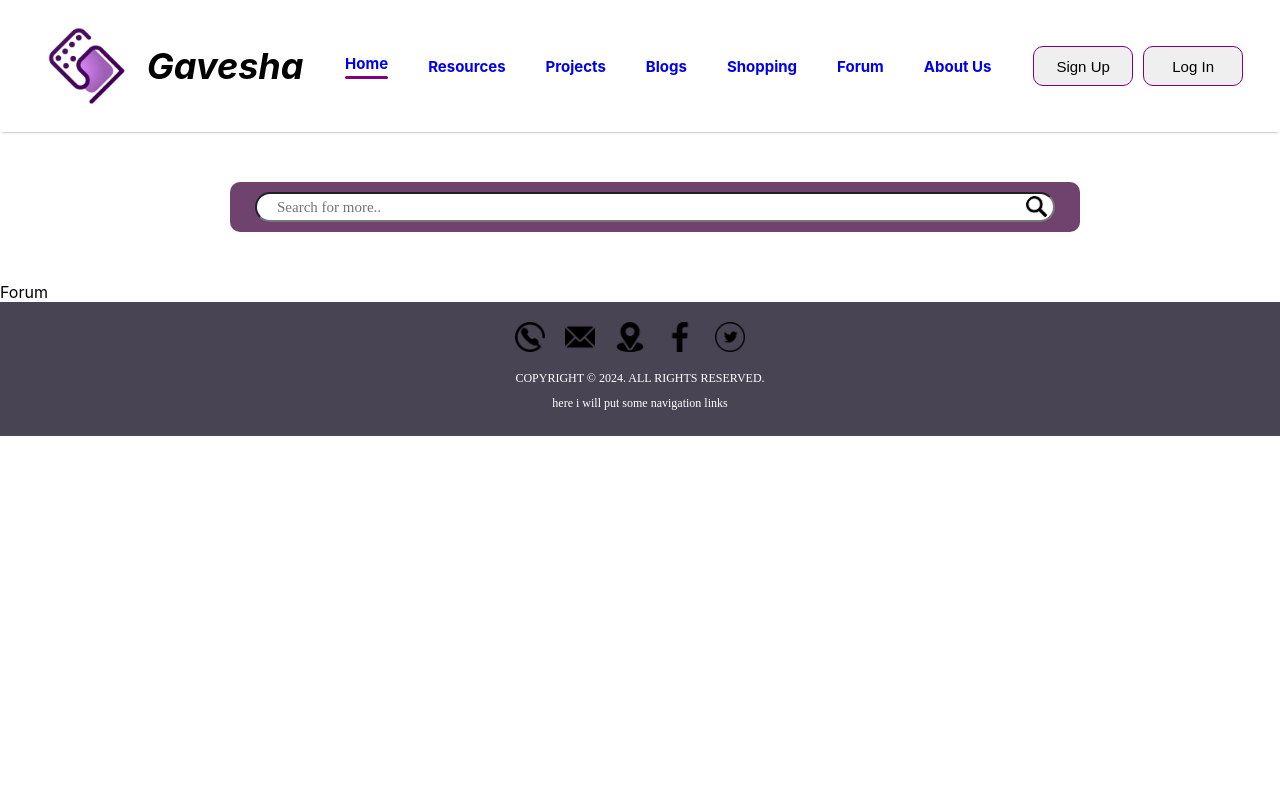
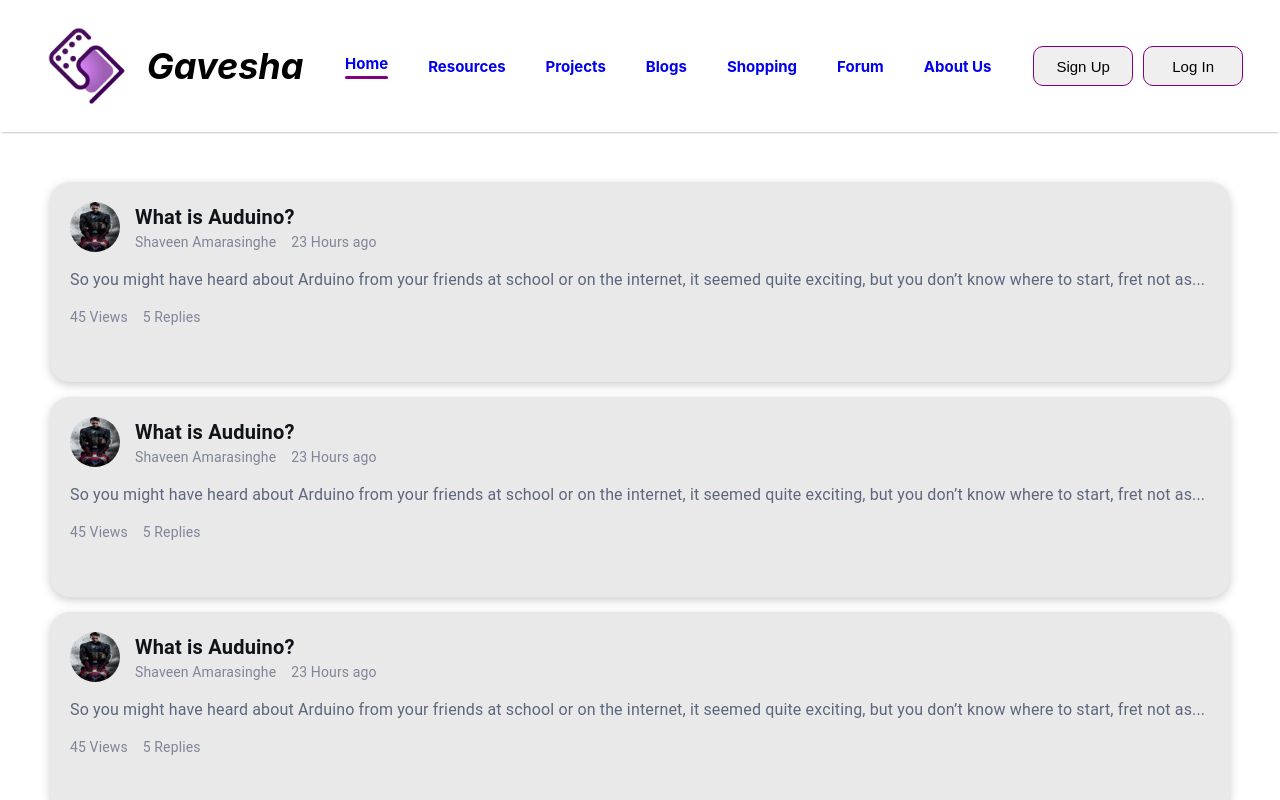
Before and after one commit to janani101110/Trivia-App, a React (Create React App) app: page /forum in a window 1280 px wide. Shown: the top 800 px of the page. Built offline with nearby package versions, Linux system fonts and the light colour scheme.

Commit message:
Card box completed

```diff
--- a/package.json
+++ b/package.json
@@ -3,6 +3,9 @@
   "version": "0.1.0",
   "private": true,
   "dependencies": {
+    "@emotion/react": "^11.11.3",
+    "@emotion/styled": "^11.11.0",
+    "@mui/material": "^5.15.6",
     "@testing-library/jest-dom": "^5.17.0",
     "@testing-library/react": "^13.4.0",
     "@testing-library/user-event": "^13.5.0",
--- a/src/App.js
+++ b/src/App.js
@@ -1,18 +1,18 @@
 
 import './App.css';
 import {Navbar} from './Component/Navbar/Navbar';
-import {Search} from './Component/Search/Search';
+// import {Search} from './Component/Search/Search';
 import { BrowserRouter,Routes,Route } from 'react-router-dom';
 import {Home} from './Pages/Home';
 import {Resources} from './Pages/Resources/Resources';
-import {Sensors} from './Pages/Resources/Sensors';
+import {Sensors} from './Pages/Sensors';
 import {Projects} from './Pages/Projects';
-import {Blogs} from './Pages/Blogs';
+// import {Blogs} from './Pages/Blog/blog';
 import {Shopping} from './Pages/Shopping';
-import {Forum} from './Pages/Forum';
+import {Forum} from './Pages/Forums/Forum'
 import {AboutUs} from './Pages/AboutUs';
-import {LogIn} from './Pages/LogIn';
-import {SignUp} from './Pages/SignUp';
+// import {LogIn} from './Pages/LogIn';
+// import {SignUp} from './Pages/SignUp';
 import {Footer} from './Component/Footer/Footer';
 
 function App() {
@@ -20,18 +20,19 @@ function App() {
     <div>
       <BrowserRouter>
       <Navbar/>
-      <Search/>
+
       <Routes>
           <Route path='/home'element={<Home/>}/>
           <Route path='/resources'element={<Resources/>}/>
-            <Route path='/sensors' element={<Sensors/>}/>
+          <Route path='/sensors' element={<Sensors/>}/>
           <Route path='/projects'element={<Projects/>}/>
-          <Route path='/blogs'element={<Blogs/>}/>
           <Route path='/shopping'element={<Shopping/>}/>
-          <Route path='/forum'element={<Forum/>}/>
+
+          <Route path='/forum' element={<Forum/>}/>
+
           <Route path='/aboutus'element={<AboutUs/>}/>
-          <Route path='/signup'element={<SignUp/>}/>
-          <Route path='/login'element={<LogIn/>}/>
+
+
       </Routes>
       <Footer/>
       </BrowserRouter>
--- /dev/null
+++ b/src/Component/QuestionCard/QuestionCard.jsx
@@ -0,0 +1,50 @@
+import React from 'react'
+import  './styles.css';
+import { Box, Typography} from '@mui/material';
+import { blue } from '@mui/material/colors';
+
+function QuestionCard() {
+  return (
+    <Box className='cardBox'>
+        <Box sx={{  display: 'flex', flex: 1,marginBottom:'15px' }}>
+            <Box className='proPicFrame'>
+               <img src={require('../Assets/forum/OIP.jpeg')} className='proImg'/>
+            </Box>
+            <Box >
+                <Typography
+                    sx={{
+                        fontSize:20,
+                        fontWeight :'bold',
+                        color:' #101318',
+
+                        }}>
+                        What is Auduino?</Typography>
+
+                <Box sx={{  display: 'flex', flex: 1, }}>
+
+                    <Typography sx={{fontSize:14 , fontWeight:'400', color: '#7E8597' , marginRight:'15px'}}>Shaveen Amarasinghe</Typography>
+                    <Typography sx={{fontSize:14 , fontWeight:'400', color: '#7E8597'}}>23 Hours ago</Typography>
+
+                </Box>
+            </Box>
+        </Box>
+
+        <Box sx={{ marginBottom:'15px'}}>
+           <Typography sx={{ fontSize:16,fontWeight:'400',color:'#5C677D'}}>So you might have heard about Arduino from your friends at school or on the internet, it seemed quite exciting, but you don’t know where to start, fret not as...</Typography>
+        </Box>
+
+        <Box sx={{display:'flex', flex:1,}}>
+            <Typography sx={{fontSize:14 , fontWeight:'400', color: '#7E8597', marginRight:'15px'}}>
+            45 Views
+            </Typography>
+
+
+            <Typography sx={{fontSize:14 , fontWeight:'400', color: '#7E8597'}}>
+            5 Replies
+            </Typography>
+        </Box>
+    </Box>
+  )
+}
+
+export default QuestionCard
--- /dev/null
+++ b/src/Component/QuestionCard/styles.css
@@ -0,0 +1,36 @@
+.cardBox{
+    box-shadow: 0px 3px 10px rgba(0,0,0,0.2);
+    height: 200px;
+    background-color: #E9E9E9;
+    border-radius: 20px;
+    padding: 20px;
+    cursor: pointer;
+    margin-bottom: 15px;
+}
+.cardBox:hover{
+    opacity: 0.8;
+}
+.cardBox:active{
+    opacity: 0.6;
+}
+.proPicFrame{
+    height: 50px;
+    width: 50px;
+    border-radius: 100px;
+    background-color: red;
+    overflow: hidden;
+    margin-right: 15px;
+}
+
+.proImg{
+    height: 100%;
+    width: 100%;
+
+
+}
+
+.title{
+    font-size: 20px;
+    font-weight: 700;
+    color: #101318;
+}
--- a/src/Pages/Forum.jsx
+++ /dev/null
@@ -1,7 +0,0 @@
-import React from 'react'
-
-export const Forum = () => {
-  return (
-    <div>Forum</div>
-  )
-}
--- /dev/null
+++ b/src/Pages/Forums/Forum.jsx
@@ -0,0 +1,14 @@
+import React from 'react'
+import QuestionCard from '../../Component/QuestionCard/QuestionCard'
+import { Box } from '@mui/material'
+
+export const Forum= () => {
+  return (
+    <Box sx={{padding:'50px'}}>
+      <QuestionCard/>
+      <QuestionCard/>
+      <QuestionCard/>
+    </Box>
+
+  )
+}
```
Also changed, not shown: src/Component/Assets/forum/OIP.jpeg (added), 1 other file (tests, documents, lock files or other folders).
